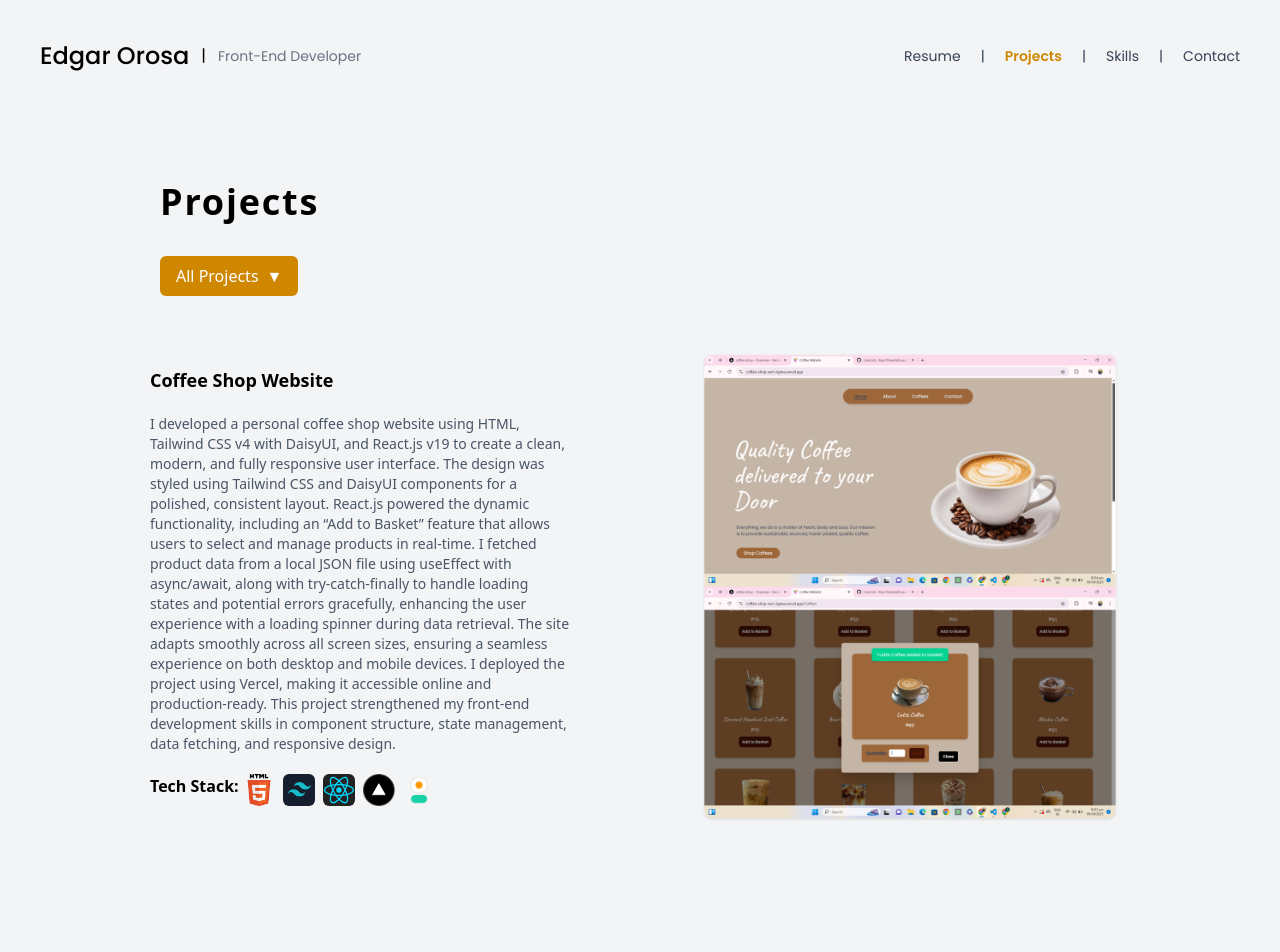
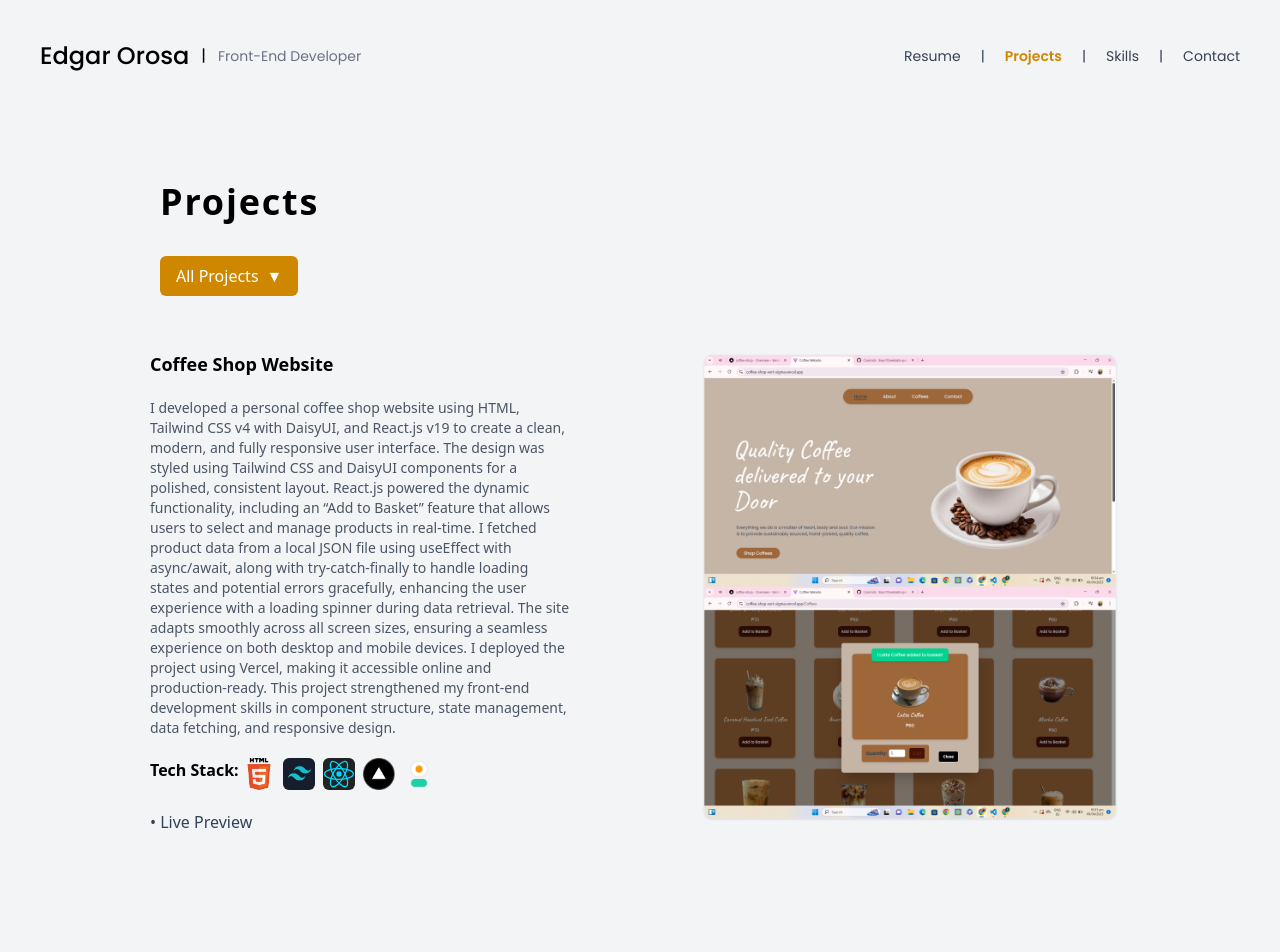
Before and after one commit to Xeyn19/website-portfolio-deploy, a React (Vite) app: page /projects in a window 1280 px wide. Shown: the top 952 px of the page. Built offline with nearby package versions, Linux system fonts and the light colour scheme.

Commit message:
added link for preview live of each project website

```diff
--- a/src/assets/data.json
+++ b/src/assets/data.json
@@ -5,7 +5,8 @@
         "description": "I developed a personal coffee shop website using HTML, Tailwind CSS v4 with DaisyUI, and React.js v19 to create a clean, modern, and fully responsive user interface. The design was styled using Tailwind CSS and DaisyUI components for a polished, consistent layout. React.js powered the dynamic functionality, including an “Add to Basket” feature that allows users to select and manage products in real-time. I fetched product data from a local JSON file using useEffect with async/await, along with try-catch-finally to handle loading states and potential errors gracefully, enhancing the user experience with a loading spinner during data retrieval. The site adapts smoothly across all screen sizes, ensuring a seamless experience on both desktop and mobile devices. I deployed the project using Vercel, making it accessible online and production-ready. This project strengthened my front-end development skills in component structure, state management, data fetching, and responsive design.",
         "technologies": ["/html.png","/tailwindcss.png","/reactjs.svg","vercel.png","daisyUI.png"],
         "image": "/projectcoffee.png",
-        "date":2025
+        "date":2025,
+        "link": "https://coffee-shop-vert-sigma.vercel.app/"
     },
     {
         "id": 1,
--- a/src/pages/Projects.jsx
+++ b/src/pages/Projects.jsx
@@ -2,6 +2,7 @@ import React, { useState, useEffect } from 'react';
 import { motion } from 'framer-motion';
 import projectdata from '../assets/data.json';
 import Spinner from '../components/Spinner';
+import { useNavigate } from 'react-router-dom';
 
 const Projects = () => {
   const [loading, setLoading] = useState(false);
@@ -11,6 +12,8 @@ const Projects = () => {
   const [isDropdownOpen, setIsDropdownOpen] = useState(false);
   const [lastScrollY, setLastScrollY] = useState(0);
   const [scrollDirection, setScrollDirection] = useState('down');
+
+  const navigate = useNavigate();
 
   useEffect(() => {
     const fetchData = async () => {
@@ -127,7 +130,7 @@ const Projects = () => {
                 <h2 className="font-bold text-lg max-xl:text-xl">{project.title}</h2>
                 <p className="text-gray-600 text-sm max-xl:text-md">{project.description}</p>
                 <motion.div
-                  className="flex mt-3 max-md:justify-center"
+                  className="flex mt-3 max-md:justify-center max-xl:justify-center"
                   initial={{ opacity: 0, y: 10 }}
                   whileInView={{ opacity: 1, y: 0 }}
                   transition={{ duration: 0.4, ease: 'easeOut' }}
@@ -145,7 +148,10 @@ const Projects = () => {
                     </>
                   ))}
                 </motion.div>
-
+                <span><button onClick={() => project.link && window.open(project.link, "_blank")}
+                disabled={!project.link}
+                className='text-slate-700 font-medium cursor-pointer
+                hover:text-yellow-600 transition-all duration-300 hover:underline'>• Live Preview</button></span>
               </motion.div>
 
 
```
